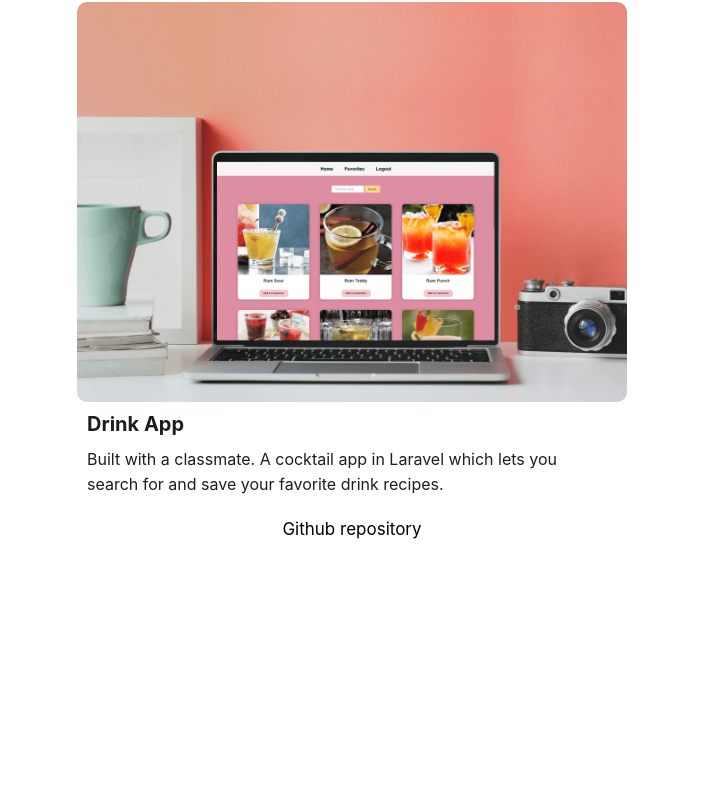
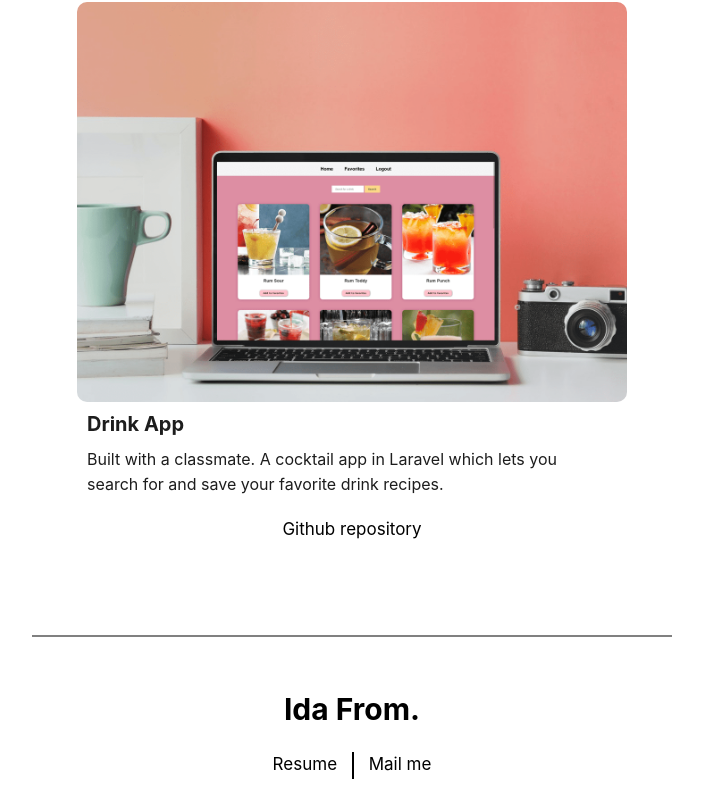
Before and after one commit to Fvrom/portfolio, a React (Create React App) app: page / in a window 1280 px wide. Shown: the part 1453-2263 px from the top of the page, without its empty margins (288-991 px from the left). Before the commit the page ends 2035 px from the top, so only its background shows below. Built offline with nearby package versions, Linux system fonts and the light colour scheme.

Commit message:
added footer

```diff
--- a/src/App.js
+++ b/src/App.js
@@ -3,6 +3,7 @@ import profile from "./assets/profile.jpg";
 import "./App.css";
 import Card from "./components/Card";
 import Project from "./components/Project";
+import Footer from "./components/Footer";
 import Game from "./assets/game-mockup.png";
 import Drink from "./assets/drink-mockup.png";
 import Event from "./assets/event-mockup.png";
@@ -45,6 +46,7 @@ function App() {
           link="Github repository"
         ></Project>
       </div>
+      <Footer> </Footer>
     </>
   );
 }
--- /dev/null
+++ b/src/components/Footer/footer.css
@@ -0,0 +1,55 @@
+footer {
+  width: 100%;
+  height: 25rem;
+  display: flex;
+  justify-content: center;
+  flex-direction: column;
+  align-items: center;
+}
+.footer-container {
+  width: 100%;
+  display: flex;
+  flex-direction: row;
+  align-items: center;
+}
+
+footer .Container {
+  width: 50%;
+  flex-direction: row;
+  margin-top: 3rem;
+}
+
+span {
+  background: black;
+  height: 2.5rem;
+  align-self: center;
+  padding: 1px 0.8px;
+  margin: 0 1.5rem 0 1.5rem;
+}
+.border {
+  background: grey;
+  height: 1px;
+  margin-bottom: 6rem;
+  padding: 0.5px 40vmin;
+}
+footer h2 {
+  font-size: 3rem;
+}
+
+footer a {
+  font-size: 1.7rem;
+  text-decoration: none;
+}
+
+footer a:hover {
+  text-decoration: underline solid black;
+  text-underline-offset: 0.4rem;
+}
+
+footer li {
+  align-items: flex-end;
+}
+
+footer p {
+  margin-bottom: 1rem;
+}
--- /dev/null
+++ b/src/components/Footer/index.js
@@ -0,0 +1,19 @@
+import React from "react";
+import "./footer.css";
+
+const Footer = (props) => {
+  return (
+    <footer>
+      <span className="border"> </span>
+      <h2> Ida From.</h2>
+      <div className="Container">
+        <a href="https://www.figma.com/file/Vyn22v99w4bkaa534elfXU/CV?node-id=0%3A1">
+          Resume
+        </a>
+        <span> </span>
+        <a href="mailto: from.ida@hotmail.com"> Mail me</a>
+      </div>
+    </footer>
+  );
+};
+export default Footer;
```
